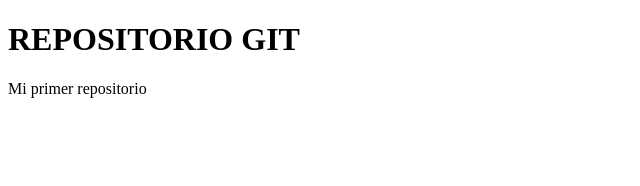
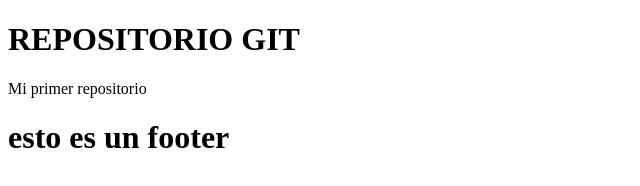
Before and after one commit to byDAVICHI/mi-website-one, a plain HTML site: page index.html in a window 1280 px wide. Shown: the whole page, without its empty margins (0-640 px from the left). Drawn offline with Linux system fonts and the light colour scheme.

Commit message:
cambio de rama

```diff
--- a/index.html
+++ b/index.html
@@ -9,4 +9,7 @@
     <h1>REPOSITORIO GIT</h1>
     <p>Mi primer repositorio</p>
 </body>
+<footer>
+    <h1>esto es un footer</h1>
+</footer>
 </html>
```
